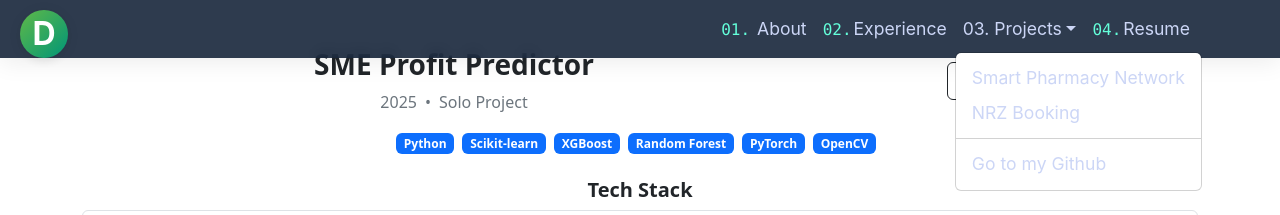
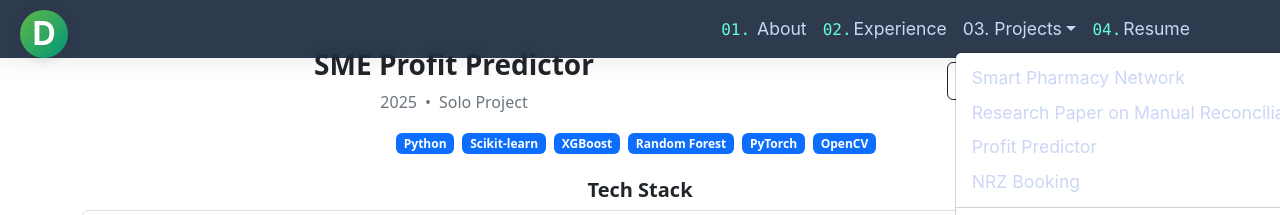
Before and after one commit to Denzel-Chimoto/portfolio, a React (Vite) app: page /profpredictor in a window 1280 px wide. Both pictures are taken after a click on the button "03. Projects". Shown: the top 215 px of the page. Built offline with nearby package versions, Linux system fonts and the light colour scheme.

Commit message:
Added the DFD of Profit Pred

```diff
--- a/src/components/NavBar.jsx
+++ b/src/components/NavBar.jsx
@@ -16,8 +16,8 @@ function CollapsibleExample() {
 
             <NavDropdown title="03. Projects" id="collapsible-nav-dropdown">
               <NavDropdown.Item href="/smartpharm">Smart Pharmacy Network</NavDropdown.Item>
-              {/*<NavDropdown.Item href="/cabsmanuals">Research Paper on Manual Reconciliations</NavDropdown.Item>
-              <NavDropdown.Item href="/profpredictor"> Profit Predictor </NavDropdown.Item>*/}
+              <NavDropdown.Item href="/cabsmanuals">Research Paper on Manual Reconciliations</NavDropdown.Item>
+              <NavDropdown.Item href="/profpredictor"> Profit Predictor </NavDropdown.Item>
               <NavDropdown.Item href="/nrzbooking"> NRZ Booking </NavDropdown.Item>
               <NavDropdown.Divider />
               <NavDropdown.Item href="https://github.com/Denzel-Chimoto/">Go to my Github</NavDropdown.Item>
--- a/src/pages/pages/profit-predictor.jsx
+++ b/src/pages/pages/profit-predictor.jsx
@@ -4,6 +4,7 @@ import ProjectOverview from "../../components/ProjectOverview";
 import KeyPointsList from "../../components/KeyPointsList";
 import ImageGallery from "../../components/ImageGallery";
 import ExternalLinks from "../../components/ExternalLinks";
+import home_dash from "../../assets/profit_predictor/home_dash.png"
 
 export default function ProfitPredictor() {
   const projectData = {
@@ -20,7 +21,7 @@ export default function ProfitPredictor() {
     { title: "Features", content: "OCR-based prescription scanning, real-time inventory matching." },
   ];
 
-  const images = ["/smartpharmacy1.jpg", "/smartpharmacy2.jpg"];
+  const images = [{home_dash}, "/smartpharmacy2.jpg"];
   const externalLinks = [{ name: "GitHub Repo", url: projectData.githubLink }, { name: "Live Demo", url: projectData.demoLink }];
 
   return (
```
Also changed, not shown: src/assets/profit_predictor/home_dash.png (added).
